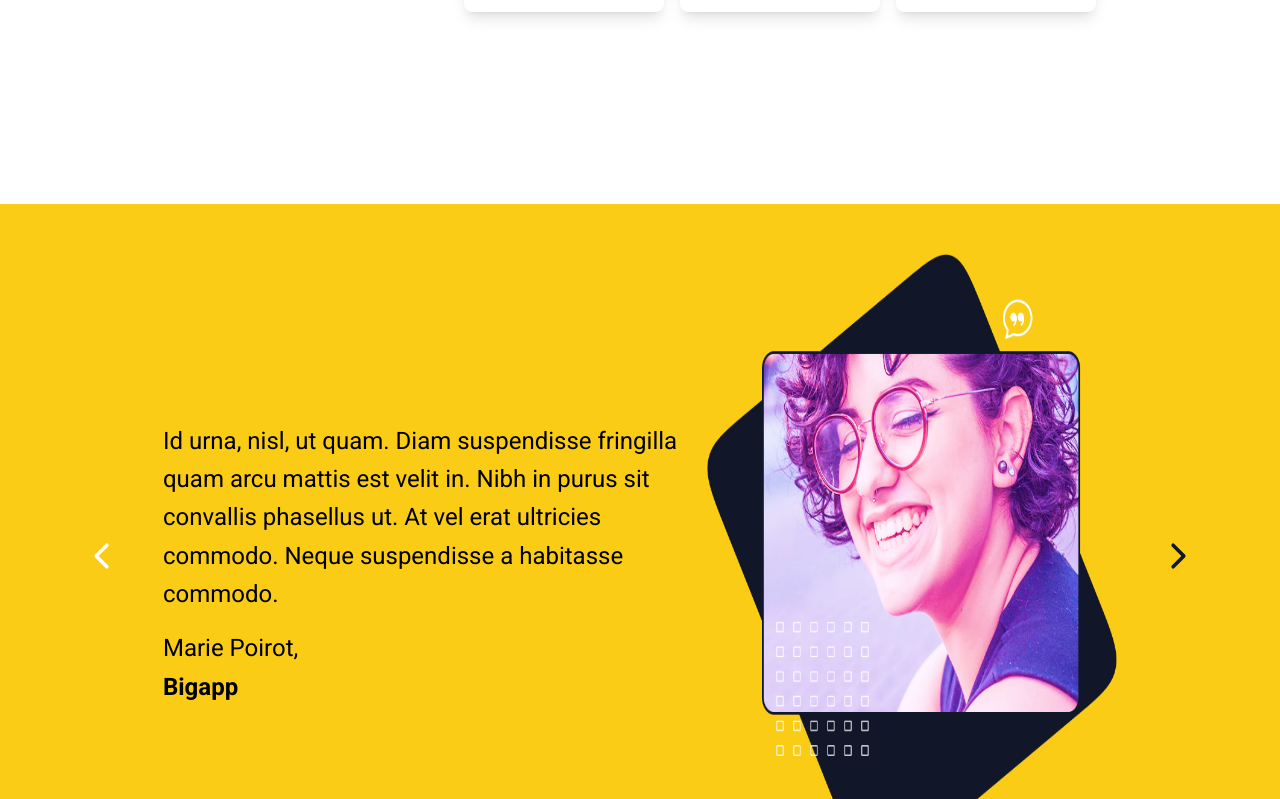
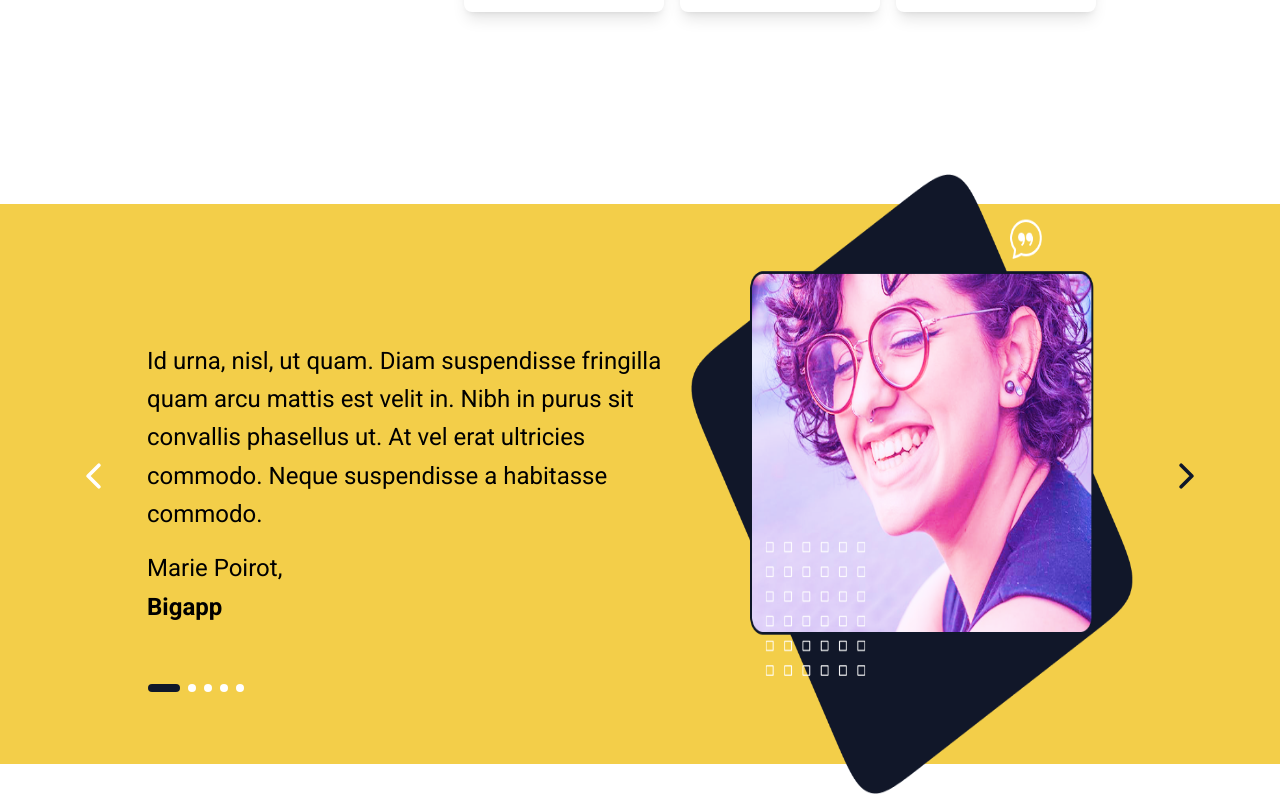
Before and after one commit to f3rnandorj/buzzvel-challenge, a Next.js app: page / in a window 1280 px wide. Shown: the part 1801-2600 px from the top of the page. Built offline with nearby package versions, Linux system fonts and the light colour scheme.

Commit message:
Finish to create responsiveness to ClientReviewItem.

```diff
--- a/src/app/layout.tsx
+++ b/src/app/layout.tsx
@@ -33,7 +33,7 @@ export default function RootLayout({
       <body
         className={`${roboto.variable} ${robotoMono.variable} ${inter.variable} antialiased`}
       >
-        <div className="relative w-full max-w-[90rem] mx-auto px-4 sm:px-8 lg:px-20 overflow-x-hidden">
+        <div className="relative w-full max-w-[90rem] mx-auto px-4 sm:px-8 lg:px-20 overflow-x-hidden sm:overflow-x-visible">
           {children}
         </div>
       </body>
--- a/src/components/HomeSections/ClientReviewCarouselSection/ClientReviewCarouselSection.tsx
+++ b/src/components/HomeSections/ClientReviewCarouselSection/ClientReviewCarouselSection.tsx
@@ -24,24 +24,26 @@ export function ClientReviewCarouselSection() {
   };
 
   return (
-    <section className="min-h-[35rem] items-center bg-yellow-app w-screen relative left-1/2 -translate-x-1/2">
-      <div className="flex w-full max-w-[90rem] mx-auto px-20 items-center gap-4 relative">
+    <section className="min-h-[35rem] lg:min-h-[35rem] items-center bg-[#f3ce49] w-screen relative left-1/2 -translate-x-1/2 mb-10 sm:mb-0">
+      <div className="flex max-w-[90rem] mx-auto sm:px-18 items-center gap-4 relative ">
         <Icon
           onClick={() => swiperRef.current?.swiper.slidePrev(1000)}
           name="chevronLeft"
           color="text-white"
           size={48}
           aria-label="Go to last slide"
+          className="hidden md:hidden lg:block"
         />
 
         <Swiper
           ref={swiperRef}
           slidesPerView={1}
-          className="h-[44rem] w-full flex items-center relative"
+          className="min-h-[50rem] sm:min-h-[44rem] lg:h-[30rem] w-full flex items-center relative -mb-18 sm:mb-0 lg:-my-20"
           onSlideChange={(swiper) => setActiveIndex(swiper.activeIndex)}
+          spaceBetween={250}
         >
-          {dataToMap.map((item) => (
-            <SwiperSlide key={item.text} className="my-2">
+          {dataToMap.map((item, index) => (
+            <SwiperSlide key={index} className="my-4 sm:my-2">
               <ClientReviewItem {...item} />
             </SwiperSlide>
           ))}
@@ -53,12 +55,13 @@ export function ClientReviewCarouselSection() {
           color="text-secondary"
           size={48}
           aria-label="Go to next slide"
+          className="hidden md:hidden lg:block"
         />
 
         <SliderDots
           activeIndex={activeIndex}
           length={dataToMap.length}
-          className="absolute bottom-20 left-[10rem] z-50"
+          className="absolute bottom-112 left-4 sm:bottom-145 sm:left-22 lg:bottom-14 lg:left-37 z-50"
           onDotClick={handleDotClick}
         />
       </div>
@@ -71,25 +74,30 @@ const dataToMap: TestimonialCardProps[] = [
     text: "Id urna, nisl, ut quam. Diam suspendisse fringilla quam arcu mattis est velit in. Nibh in purus sit convallis phasellus ut. At vel erat ultricies commodo. Neque suspendisse a habitasse commodo.",
     author: "Marie Poirot",
     role: "Bigapp",
+    alterText: "A image showing a girl smiling",
   },
   {
     text: "In hac habitasse platea dictumst. Vivamus nec est eu augue semper rutrum. Nullam congue diam sit amet erat ullamcorper, at tempor tellus consequat. Cras ultricies ligula sed.",
     author: "Marie Poirot",
     role: "Bigapp",
+    alterText: "A image showing a girl smiling",
   },
   {
     text: "Praesent sapien massa, convallis a pellentesque nec, egestas non nisi. Donec sollicitudin molestie malesuada. Proin eget tortor risus. Curabitur aliquet quam id dui posuere.",
     author: "Marie Poirot",
     role: "Bigapp",
+    alterText: "A image showing a girl smiling",
   },
   {
     text: "Vestibulum ante ipsum primis in faucibus orci luctus et ultrices posuere cubilia curae; Donec velit neque, auctor sit amet aliquam vel, ullamcorper sit amet ligula. Nulla quis.",
     author: "Marie Poirot",
     role: "Bigapp",
+    alterText: "A image showing a girl smiling",
   },
   {
     text: "Curabitur arcu erat, accumsan id imperdiet et, porttitor at sem. Sed porttitor lectus nibh. Nulla porttitor accumsan tincidunt. Vivamus suscipit tortor eget felis porttitor.",
     author: "Marie Poirot",
     role: "Bigapp",
+    alterText: "A image showing a girl smiling",
   },
 ];
--- a/src/components/HomeSections/ClientReviewCarouselSection/components/ClientReviewItem.tsx
+++ b/src/components/HomeSections/ClientReviewCarouselSection/components/ClientReviewItem.tsx
@@ -7,6 +7,7 @@ export interface TestimonialCardProps {
   text: string;
   author: string;
   role: string;
+  alterText: string;
   className?: string;
 }
 
@@ -14,6 +15,7 @@ export function ClientReviewItem({
   text,
   author,
   role,
+  alterText,
   className,
 }: TestimonialCardProps) {
   const { cn } = tailwindUtils;
@@ -21,11 +23,11 @@ export function ClientReviewItem({
   return (
     <div
       className={cn(
-        "grid grid-cols-1 lg:grid-cols-[34rem_1fr] h-full w-full max-w-[90rem] mx-auto p-6 items-center",
+        "grid grid-cols-1 lg:grid-cols-[34rem_1fr] h-full max-w-[90rem] mx-auto p-4 items-center",
         className
       )}
     >
-      <div className="flex flex-col gap-4">
+      <div className="flex flex-col gap-4 mb-20 sm:mb-0">
         <Text as="p">{text}</Text>
 
         <Text as="p">
@@ -40,10 +42,10 @@ export function ClientReviewItem({
       <div className="flex flex-1 flex-row-reverse">
         <Image
           src={images.clientReviewImage}
-          alt="Background showing a desktop image"
+          alt={alterText}
           width={700}
           height={620}
-          className="w-[43.75rem] h-[38.75rem] overflow-visible"
+          className="scale-140 pr-4 sm:scale-100 sm:pr-0 sm:w-[43.75rem] sm:h-[38.75rem] "
         />
       </div>
     </div>
```
